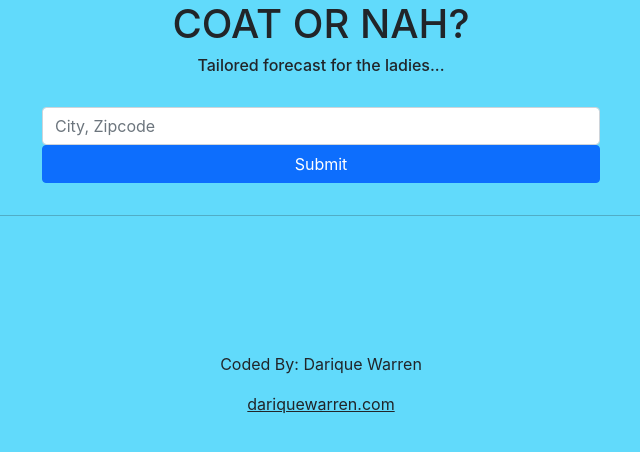
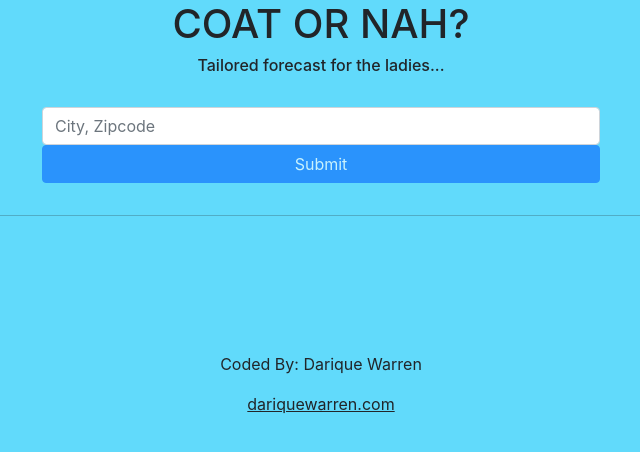
Before and after one commit to dariquewarren/coatornah, a React (Create React App) app: page / in a window 1280 px wide. Shown: the top 452 px of the page, without its empty margins (319-959 px from the left). Built offline with nearby package versions, Linux system fonts and the light colour scheme.

Commit message:
set error so that it reloads instead of continuing to break the app whenever an unknown result/ bad request comes back

```diff
--- a/src/App.js
+++ b/src/App.js
@@ -50,8 +50,8 @@ const getTemp = (userquery)=>{
 
 
   }).catch((e)=>{
-    setErrorMessage(`INVALID REQUEST '${userRequest}'.TRY AGAIN OR CHECK NETWORK CONNECTION`)
-
+    console.log(e)
+    window.location.reload('blank_')
   })
  }else{
    return
@@ -95,7 +95,7 @@ return
        setUserRequest(e.target.value)
      }}/>
      <Button
-     disabled={(userRequest)}
+     disabled={(!userRequest)}
      style={{width:'50%', marginLeft:'auto', marginRight:'auto'}}
      type = 'submit'>Submit</Button>
      </Form>
```
